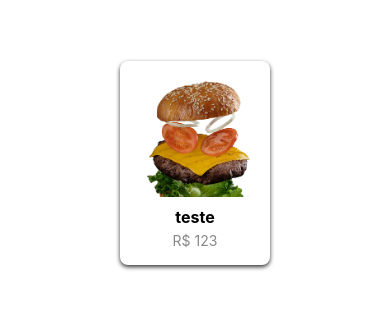
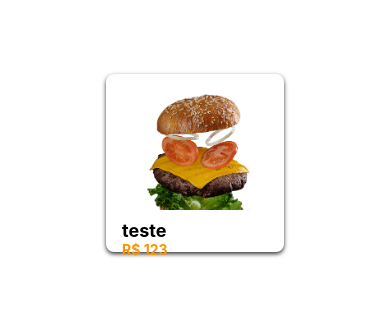
Before and after one commit to flaviotulioalmeida/PDM_Desafio, a React Native app: screen / in a window 390 px wide. Shown: the part 259-568 px from the top of the page. Built offline with nearby package versions, Linux system fonts and the light colour scheme.

Commit message:
finalizado componente de card

```diff
--- a/src/components/CardItem/index.tsx
+++ b/src/components/CardItem/index.tsx
@@ -5,16 +5,19 @@ interface ItemCardProps {
     itemImage: ImageSourcePropType;
     itemName: string;
     itemPrice: string;
+    category: string;
 }
 
-const CardItem: React.FC<ItemCardProps> = ({ itemImage, itemName, itemPrice }) => {
+const CardItem: React.FC<ItemCardProps> = ({ itemImage, itemName, itemPrice, category }) => {
     return (
         <View style={styles.card}>
-      <Image source={itemImage} style={styles.image} />
-
+            <Image source={itemImage} style={styles.image} resizeMode='contain' />
+            <View style={styles.footerCard}>
+                <Text style={styles.categoryItem}>{category}</Text>
                 <Text style={styles.itemName}>{itemName}</Text>
 
                 <Text style={styles.itemPrice}>R$ {itemPrice}</Text>
+            </View>
         </View>
     );
 };
@@ -30,24 +33,37 @@ const styles = StyleSheet.create({
         elevation: 5,
         padding: 16,
         margin: 10,
-    width: 150,
+        width: 178,
+        height: 178,
         alignItems: 'center',
     },
     image: {
-    width: 120,
+        width: '100%',
         height: 120,
         borderRadius: 8,
         marginBottom: 10,
+        resizeMode: 'contain'
+
     },
     itemName: {
-    fontSize: 16,
+        fontSize: 18,
         fontWeight: 'bold',
-    marginBottom: 5,
     },
     itemPrice: {
         fontSize: 14,
-    color: '#888',
+        color: '#FB9400',
+        fontWeight: 'bold'
     },
+    footerCard: {
+        display: 'flex',
+        flexDirection: 'column',
+        textAlign: 'left',
+        width: '100%'
+    },
+    categoryItem: {
+        fontSize: 8,
+        fontWeight: '500'
+    }
 });
 
 export default CardItem;
```
Lines whose indentation alone changed are shown as unchanged.
